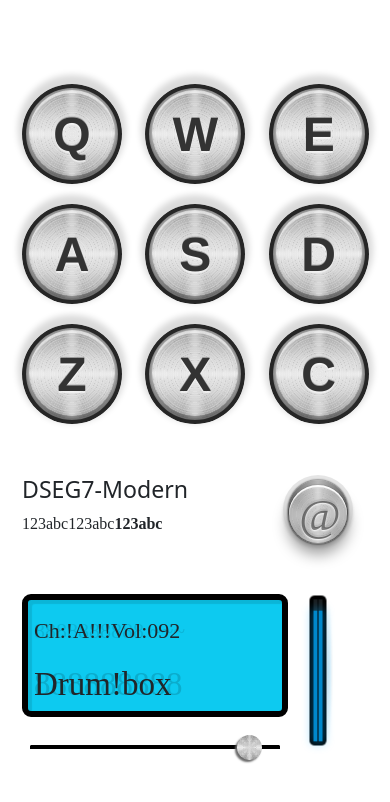
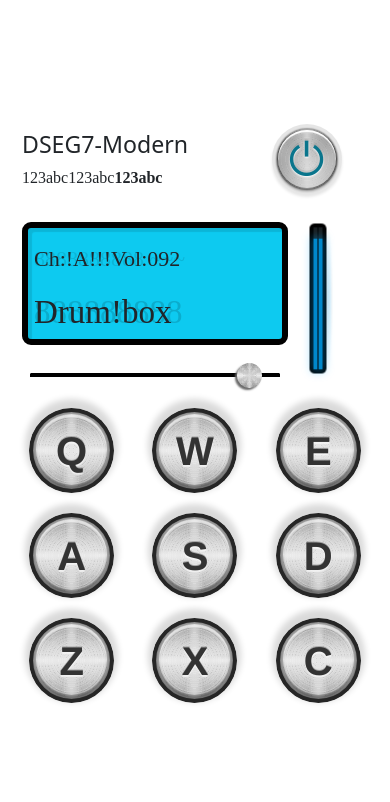
Before and after one commit to ild0tt0re/fcc_drum-machine, a React (Create React App) app: page / in a window 390 px wide. Shown: the top 802 px of the page. Built offline with nearby package versions, Linux system fonts and the light colour scheme; the HTML template or start-up script is replaced by a standard one.

Commit message:
add style for mobile screen

```diff
--- a/src/App.jsx
+++ b/src/App.jsx
@@ -13,7 +13,7 @@ function App() {
   const [clipName, setClipName] = useState('Drum!box');
   const [volume, setVolume] = useState(92);
   const [selectedBank, setBank] = useState(bankOne);
-  const [power, setPower] = useState(1);
+  const [power, setPower] = useState(true);
 
   useEffect(() => {}, []);
 
@@ -25,12 +25,16 @@ function App() {
     setVolume(volume);
   };
 
+  const handlePower = (isOn) => {
+    setPower(!isOn);
+  };
+
   return (
     <div className="App vh-100">
       <main className="h-100 d-flex justify-content-center align-items-center">
         <div id="drum-machine" className="container drum-pads-container">
           <div className="row row-cols-2 justify-content-center align-items-center">
-            <div className="drum-left">
+            <div className="drum-left order-last order-lg-first">
               <div className="row row-cols-3">
                 {bankOne.map((currentPad) => (
                   <div key={currentPad.keyTrigger} className="col">
@@ -48,7 +52,7 @@ function App() {
             </div>
 
             <div className="drum-right ml-4">
-              <div className="row align-items-center justify-content-center">
+              <div className="row align-items-center justify-content-center mb-3">
                 <div className="col-8">
                   <h3>DSEG7-Modern</h3>
                   <p style={{ fontFamily: 'DSEG7-Modern' }}>
@@ -58,8 +62,8 @@ function App() {
                     <br />
                   </p>
                 </div>
-                <div className="col-4">
-                  <MetalPowerButton />
+                <div className="col-4 position-relative">
+                  <MetalPowerButton isOn={power} handlePower={handlePower} />
                 </div>
               </div>
               <div className="row align-items-center justify-content-center">
@@ -72,7 +76,10 @@ function App() {
               </div>
               <div className="row mt-2">
                 <div className="col">
-                  <MetalSlider volume={volume} handleVolumeChange={handleVolumeChange} />
+                  <MetalSlider
+                    volume={volume}
+                    handleVolumeChange={handleVolumeChange}
+                  />
                 </div>
               </div>
             </div>
--- a/src/components/MetalDrumPad.scss
+++ b/src/components/MetalDrumPad.scss
@@ -1,9 +1,9 @@
 .radial {
     outline: none!important;
-    font: bold 3em/2em 'Helvetica Neue', Arial, Helvetica, Geneva, sans-serif;
-    width: 100px;
-    height: 100px;
-    line-height: 100px;
+    font: bold 2.5em/2em 'Helvetica Neue', Arial, Helvetica, Geneva, sans-serif;
+    width: 85px;
+    height: 85px;
+    line-height: 85px;
     border-radius: 80px;
     background-image: -webkit-radial-gradient( 50% 0%, 8% 50%, hsla(0,0%,100%,.5) 0%, hsla(0,0%,100%,0) 100%), -webkit-radial-gradient( 50% 100%, 12% 50%, hsla(0,0%,100%,.6) 0%, hsla(0,0%,100%,0) 100%), -webkit-radial-gradient( 0% 50%, 50% 7%, hsla(0,0%,100%,.5) 0%, hsla(0,0%,100%,0) 100%), -webkit-radial-gradient( 100% 50%, 50% 5%, hsla(0,0%,100%,.5) 0%, hsla(0,0%,100%,0) 100%), -webkit-repeating-radial-gradient( 50% 50%, 100% 100%, hsla(0,0%, 0%,0) 0%, hsla(0,0%, 0%,0) 3%, hsla(0,0%, 0%,.1) 3.5%), -webkit-repeating-radial-gradient( 50% 50%, 100% 100%, hsla(0,0%,100%,0) 0%, hsla(0,0%,100%,0) 6%, hsla(0,0%,100%,.1) 7.5%), -webkit-repeating-radial-gradient( 50% 50%, 100% 100%, hsla(0,0%,100%,0) 0%, hsla(0,0%,100%,0) 1.2%, hsla(0,0%,100%,.2) 2.2%), -webkit-radial-gradient( 50% 50%, 200% 50%, hsla(0,0%,90%,1) 5%, hsla(0,0%,85%,1) 30%, hsla(0,0%,60%,1) 100%);
     :before,
--- a/src/components/MetalPowerButton.jsx
+++ b/src/components/MetalPowerButton.jsx
@@ -1,8 +1,19 @@
-import React from 'react'
-import './MetalPowerButton.scss'
+import React from 'react';
+import './MetalPowerButton.scss';
 
-export default function MetalPowerButton() {
-    return (
-        <div className="button">@</div>
-    )
+export default function MetalPowerButton({ isOn, handlePower }) {
+  const handlePowerClick = (e) => {
+    handlePower(isOn);
+  };
+
+  return (
+    <div className="power-container position-absolute">
+      <div
+        className={`button ${isOn ? 'active' : ''}`}
+        onClick={handlePowerClick}
+      >
+        ⏻
+      </div>
+    </div>
+  );
 }
--- a/src/components/MetalPowerButton.scss
+++ b/src/components/MetalPowerButton.scss
@@ -1,3 +1,8 @@
+.power-container {
+  top: -35px;
+  left: 20px;
+}
+
 .button,
 .button:before,
 .button:after {
@@ -16,11 +21,9 @@
   width: 60px;
   height: 60px;
   padding: 10px;
-  margin: 50px auto;
   position: static;
   z-index: 50;
   cursor: pointer;
-  margin-top: 50px;
 
   background-color: transparent;
   border: rgba(0, 0, 0, 0.3) 1px solid;
@@ -101,7 +104,12 @@
       #666666 100%
     );
     filter: progid:DXImageTransform.Microsoft.gradient( startColorstr='#666666', endColorstr='#666666',GradientType=1 );
-    background: linear-gradient('to left', #666666 0%, #bbbbbb 50%, #666666 100%);
+    background: linear-gradient(
+      'to left',
+      #666666 0%,
+      #bbbbbb 50%,
+      #666666 100%
+    );
     box-shadow: #000 0px 0px 2px;
   }
   &:after {
@@ -123,9 +131,10 @@
       inset rgba(255, 255, 255, 1) 0px 2px 1px, rgba(0, 0, 0, 0.4) 0px 10px 15px;
   }
 
-  &:active {
-    margin-top: 46px;
-    color: #fff;
+  &:active,
+  &.active {
+    margin-top: -4px;
+    color: #0a758c;
     box-shadow: inset rgba(255, 255, 255, 0.4) 0px -30px 15px,
       inset rgba(255, 255, 255, 0.2) -25px 25px 10px,
       inset rgba(255, 255, 255, 1) 0px 2px 1px, rgba(0, 0, 0, 0.4) 0px 2px 3px;
--- a/src/styles/App.scss
+++ b/src/styles/App.scss
@@ -45,9 +45,7 @@ button {
     /* outer SD */ hsla(210, 80%, 95%, 1) 0 5px 6px 4px;
 }
 
-.drum-left {
-  width: 370px;
-}
+.drum-left,
 .drum-right {
   width: 370px;
 }
--- a/src/styles/index.scss
+++ b/src/styles/index.scss
@@ -15,3 +15,7 @@ code {
   font-family: source-code-pro, Menlo, Monaco, Consolas, 'Courier New',
     monospace;
 }
+
+#fcc_test_suite_wrapper {
+  opacity: 0.1;
+}
```
